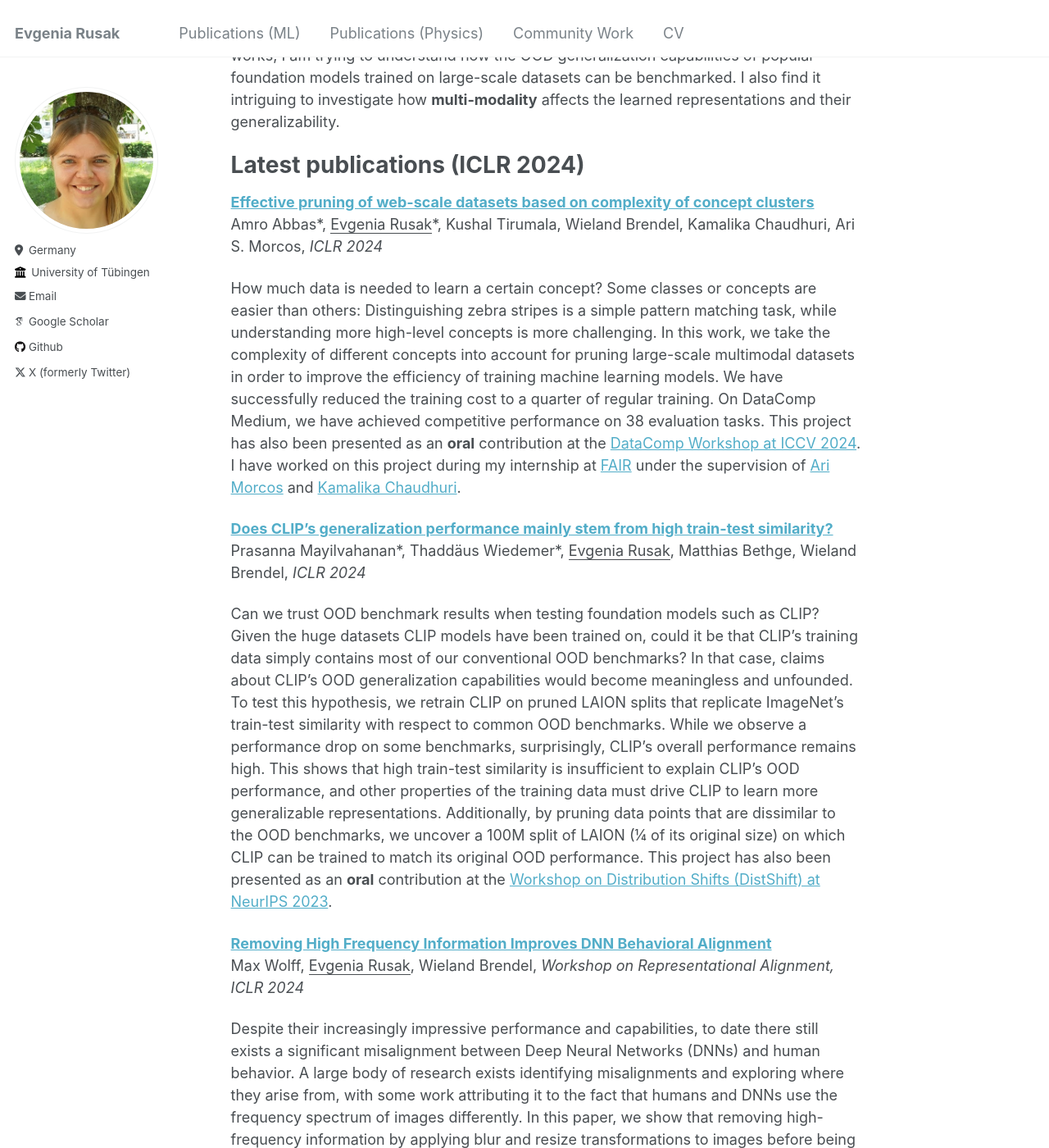
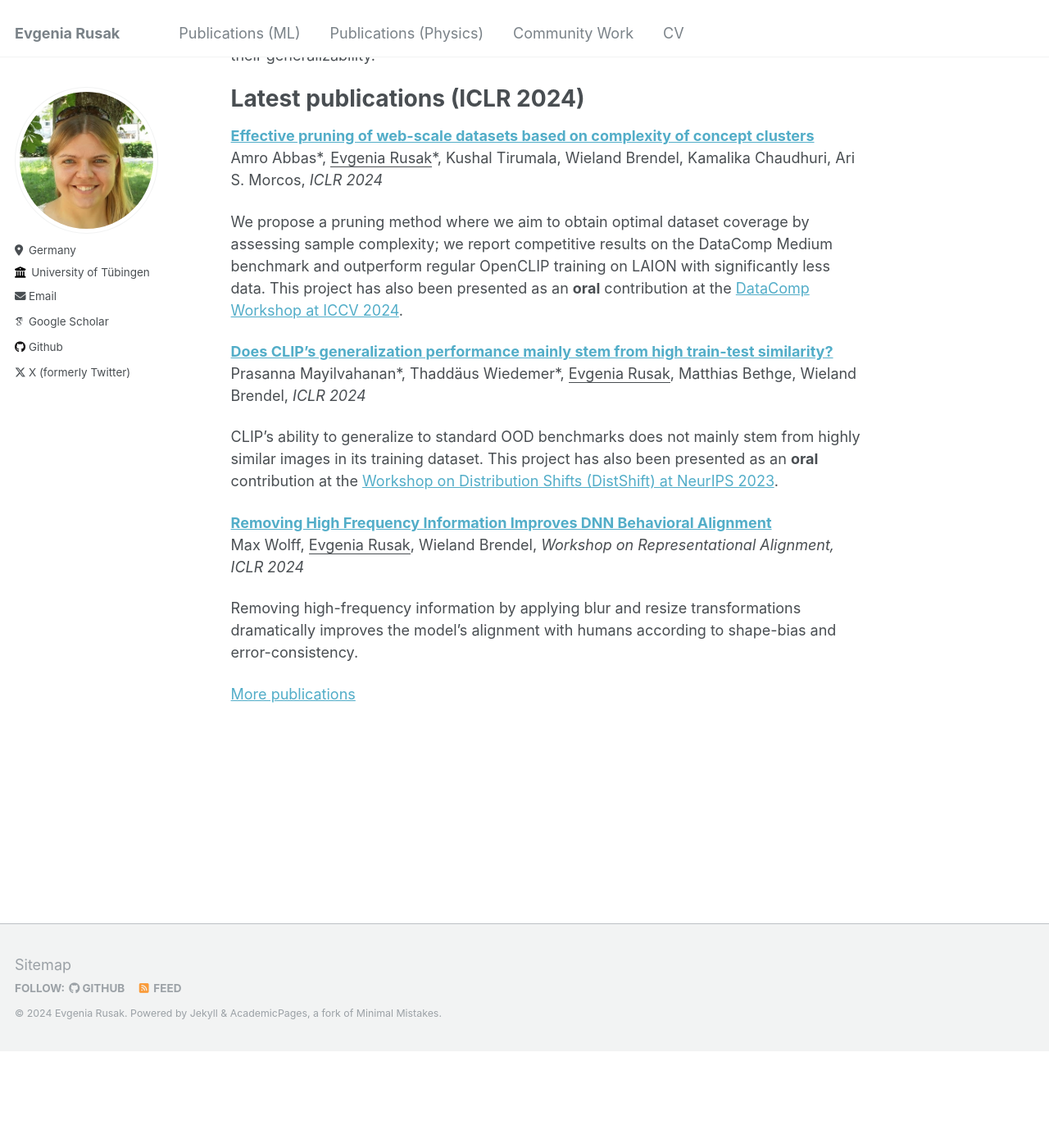
Before and after one commit to evgeniarusak/evgeniarusak.github.io, a Jekyll site: the page built from _pages/about.md, in a window 1280 px wide and 1400 px high, scrolled down 519 px. Shown: the whole window at 82% size. Built offline with Jekyll 4.4.1, drawn with Linux system fonts in a browser that asks for light colours; some web fonts are replaced; after the commit the page ends 1800 px from its top, so only the background shows below that; some of the changed text lies outside the part shown.

Commit message:
shortened bio

```diff
--- a/_pages/about.md
+++ b/_pages/about.md
@@ -8,9 +8,9 @@ redirect_from:
 ---
 I am a PhD Student at the [University of Tübingen](https://uni-tuebingen.de/en/) and the [International Max Planck Research School (IMPRS) for Intelligent Systems (IS)](https://imprs.is.mpg.de/). I am co-supervised by [Oliver Bringmann](https://www.embedded.uni-tuebingen.de/team/oliver-bringmann/) and [Wieland Brendel](https://scholar.google.de/citations?user=v-JL-hsAAAAJ). Before my PhD, I have obtained a B.Sc. and a M.Sc. in Physics at the [Karlsruhe Institute of Technology](https://www.kit.edu/english/index.php). During my Master's, I have participated in several research projects centered around numerical optics, and my Master thesis has been published at [Nature Communications](https://www.nature.com/articles/s41467-019-13748-4).
 
-During my PhD, I have been working on improving the **generalization capabilities of Deep Neural Networks** beyond their training distribution. I have explored how we can make vision models more robust to input corruptions, such as various noise types or blurs and other **distribution shifts**. Beyond investigating different robustification methods, I have also analyzed the benefits of **continual learning** when the model is allowed to adapt to the encountered distribution shifts.
+During my PhD, I have been working on improving the **generalization capabilities of Deep Neural Networks** beyond their training distribution. I have explored how we can make vision models more robust to **distribution shifts**. Beyond investigating different robustification methods, I have also analyzed the benefits of **continual learning** when the model is allowed to adapt to the encountered distribution shifts.
 
-With the increasing availability of web-scale training data, the boundary between the training distribution and the conventionally used test sets becomes blurry. In my recent works, I am trying to understand how the OOD generalization capabilities of popular foundation models trained on large-scale datasets can be benchmarked. I also find it intriguing to investigate how **multi-modality** affects the learned representations and their generalizability.
+In my recent works, I am trying to understand how the OOD generalization capabilities of popular foundation models trained on large-scale datasets can be benchmarked. I also find it intriguing to investigate how **multi-modality** affects the learned representations and their generalizability.
 
 
 Latest publications (ICLR 2024)
@@ -19,18 +19,19 @@ Latest publications (ICLR 2024)
 [**Effective pruning of web-scale datasets based on complexity of concept clusters**](https://openreview.net/forum?id=CtOA9aN8fr)\
 Amro Abbas\*, <ins>Evgenia Rusak</ins>\*, Kushal Tirumala, Wieland Brendel, Kamalika Chaudhuri, Ari S. Morcos, *ICLR 2024*
 
-How much data is needed to learn a certain concept? Some classes or concepts are easier than others: Distinguishing zebra stripes is a simple pattern matching task, while understanding more high-level concepts is more challenging. In this work, we take the complexity of different concepts into account for pruning large-scale multimodal datasets in order to improve the efficiency of training machine learning models. We have successfully reduced the training cost to a quarter of regular training. On DataComp Medium, we have achieved competitive performance on 38 evaluation tasks. This project has also been presented as an **oral** contribution at the [DataComp Workshop at ICCV 2024](https://www.datacomp.ai/workshop.html). I have worked on this project during my internship at [FAIR](https://ai.meta.com/research/) under the supervision of [Ari Morcos](https://www.arimorcos.com/) and [Kamalika Chaudhuri](https://cseweb.ucsd.edu/~kamalika/).
+We propose a pruning method where we aim to obtain optimal dataset coverage by assessing sample complexity; we report competitive results on the DataComp Medium benchmark and outperform regular OpenCLIP training on LAION with significantly less data. This project has also been presented as an **oral** contribution at the [DataComp Workshop at ICCV 2024](https://www.datacomp.ai/workshop.html).
 
 
 [**Does CLIP’s generalization performance mainly stem from high train-test similarity?**](https://openreview.net/forum?id=tnBaiidobu)\
 Prasanna Mayilvahanan\*, Thaddäus Wiedemer\*, <ins>Evgenia Rusak</ins>, Matthias Bethge, Wieland Brendel, *ICLR 2024*
 
-Can we trust OOD benchmark results when testing foundation models such as CLIP? Given the huge datasets CLIP models have been trained on, could it be that CLIP's training data simply contains most of our conventional OOD benchmarks? In that case, claims about CLIP's OOD generalization capabilities would become meaningless and unfounded. To test this hypothesis, we retrain CLIP on pruned LAION splits that replicate ImageNet’s train-test similarity with respect to common OOD benchmarks. While we observe a performance drop on some benchmarks, surprisingly, CLIP’s overall performance remains high. This shows that high train-test similarity is insufficient to explain CLIP’s OOD performance, and other properties of the training data must drive CLIP to learn more generalizable representations. Additionally, by pruning data points that are dissimilar to the OOD benchmarks, we uncover a 100M split of LAION (¼ of its original size) on which CLIP can be trained to match its original OOD performance. This project has also been presented as an **oral** contribution at the [Workshop on Distribution Shifts (DistShift) at NeurIPS 2023](https://sites.google.com/view/distshift2023).
+CLIP's ability to generalize to standard OOD benchmarks does not mainly stem from highly similar images in its training dataset.
+This project has also been presented as an **oral** contribution at the [Workshop on Distribution Shifts (DistShift) at NeurIPS 2023](https://sites.google.com/view/distshift2023).
 
 
 [**Removing High Frequency Information Improves DNN Behavioral Alignment**](https://openreview.net/forum?id=Ho0x9DgdZw)\
 Max Wolff,  <ins>Evgenia Rusak</ins>, Wieland Brendel, *Workshop on Representational Alignment, ICLR 2024*
 
-Despite their increasingly impressive performance and capabilities, to date there still exists a significant misalignment between Deep Neural Networks (DNNs) and human behavior. A large body of research exists identifying misalignments and exploring where they arise from, with some work attributing it to the fact that humans and DNNs use the frequency spectrum of images differently. In this paper, we show that removing high-frequency information by applying blur and resize transformations to images before being fed to a DNN dramatically improves its alignment with humans according to shape-bias and error-consistency. While these operations do affect a model's accuracy, we present preliminary evidence for an alignment-accuracy tradeoff, and note that moving forward, practitioners may have to choose between having a model with superhuman accuracy and one that behaves like a human.
+Removing high-frequency information by applying blur and resize transformations dramatically improves the model's alignment with humans according to shape-bias and error-consistency.
 
 [More publications](https://evgeniarusak.github.io/publications)
```
